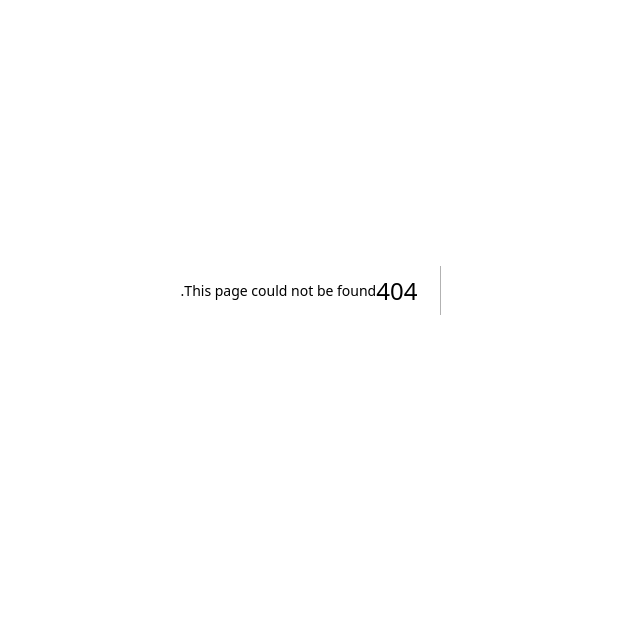
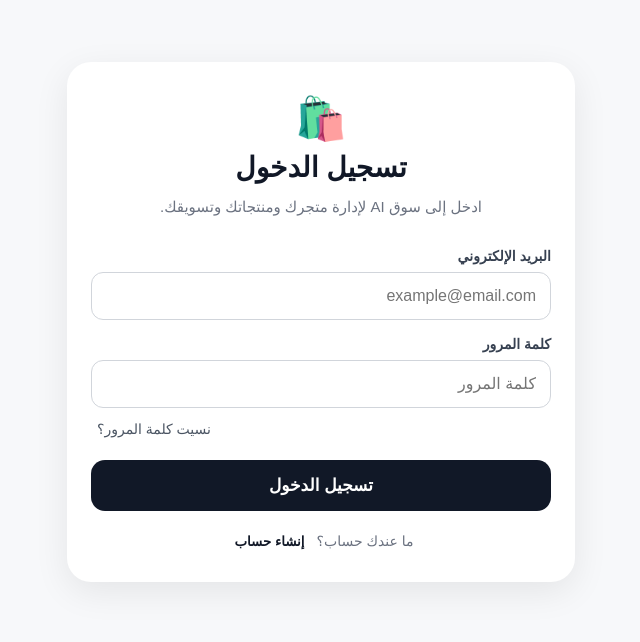
Before and after one commit to suqaiapp-creator/suq-ai, a Next.js app: page /login in a window 1280 px wide. Before the commit this address had no page. Shown: the part 110-752 px from the top of the page, without its empty margins (319-959 px from the left). Built offline with nearby package versions, Linux system fonts and the light colour scheme; no server answers.

Commit message:
Add login page component with authentication logic
This is a new login page component that handles user authentication, including login and password reset functionalities. It checks for existing sessions and provides user feedback for errors and messages.

```diff
--- /dev/null
+++ b/app/login/page.js
@@ -0,0 +1,336 @@
+"use client";
+
+import { useEffect, useState } from "react";
+import { useRouter } from "next/navigation";
+import { createClient } from "../../lib/supabase/client";
+
+export default function LoginPage() {
+  const router = useRouter();
+  const supabase = createClient();
+
+  const [email, setEmail] = useState("");
+  const [password, setPassword] = useState("");
+
+  const [loading, setLoading] = useState(false);
+  const [checking, setChecking] = useState(true);
+  const [error, setError] = useState("");
+  const [message, setMessage] = useState("");
+
+  useEffect(() => {
+    async function checkSession() {
+      const {
+        data: { session },
+      } = await supabase.auth.getSession();
+
+      if (session) {
+        router.replace("/dashboard");
+        return;
+      }
+
+      setChecking(false);
+    }
+
+    checkSession();
+  }, [router, supabase]);
+
+  async function handleLogin(e) {
+    e.preventDefault();
+
+    setError("");
+    setMessage("");
+
+    if (!email.trim()) {
+      setError("اكتب البريد الإلكتروني.");
+      return;
+    }
+
+    if (!password) {
+      setError("اكتب كلمة المرور.");
+      return;
+    }
+
+    setLoading(true);
+
+    try {
+      const { error: loginError } =
+        await supabase.auth.signInWithPassword({
+          email: email.trim().toLowerCase(),
+          password,
+        });
+
+      if (loginError) {
+        setError("البريد الإلكتروني أو كلمة المرور غير صحيحة.");
+        setLoading(false);
+        return;
+      }
+
+      router.replace("/dashboard");
+    } catch (err) {
+      console.error(err);
+      setError("حدث خطأ غير متوقع. حاول مرة أخرى.");
+      setLoading(false);
+    }
+  }
+
+  async function handleForgotPassword() {
+    setError("");
+    setMessage("");
+
+    if (!email.trim()) {
+      setError("اكتب بريدك الإلكتروني أولاً.");
+      return;
+    }
+
+    setLoading(true);
+
+    try {
+      const { error: resetError } =
+        await supabase.auth.resetPasswordForEmail(
+          email.trim().toLowerCase(),
+          {
+            redirectTo: `${window.location.origin}/reset-password`,
+          }
+        );
+
+      if (resetError) {
+        setError(resetError.message);
+        setLoading(false);
+        return;
+      }
+
+      setMessage(
+        "تم إرسال رابط إعادة تعيين كلمة المرور إلى بريدك الإلكتروني."
+      );
+    } catch (err) {
+      console.error(err);
+      setError("تعذر إرسال رابط إعادة تعيين كلمة المرور.");
+    }
+
+    setLoading(false);
+  }
+
+  if (checking) {
+    return (
+      <main
+        dir="rtl"
+        style={{
+          minHeight: "100vh",
+          display: "flex",
+          alignItems: "center",
+          justifyContent: "center",
+          background: "#f7f8fa",
+          fontFamily: "Arial, sans-serif",
+          color: "#374151",
+        }}
+      >
+        جاري التحقق...
+      </main>
+    );
+  }
+
+  return (
+    <main
+      dir="rtl"
+      style={{
+        minHeight: "100vh",
+        background: "#f7f8fa",
+        display: "flex",
+        alignItems: "center",
+        justifyContent: "center",
+        padding: "24px",
+        fontFamily: "Arial, sans-serif",
+      }}
+    >
+      <div
+        style={{
+          width: "100%",
+          maxWidth: "460px",
+          background: "#ffffff",
+          borderRadius: "24px",
+          padding: "32px 24px",
+          boxShadow: "0 10px 35px rgba(0,0,0,0.08)",
+        }}
+      >
+        <div
+          style={{
+            textAlign: "center",
+            marginBottom: "28px",
+          }}
+        >
+          <div
+            style={{
+              fontSize: "42px",
+              marginBottom: "8px",
+            }}
+          >
+            🛍️
+          </div>
+
+          <h1
+            style={{
+              margin: 0,
+              fontSize: "28px",
+              color: "#111827",
+            }}
+          >
+            تسجيل الدخول
+          </h1>
+
+          <p
+            style={{
+              marginTop: "10px",
+              color: "#6b7280",
+              fontSize: "15px",
+              lineHeight: "1.7",
+            }}
+          >
+            ادخل إلى سوق AI لإدارة متجرك ومنتجاتك وتسويقك.
+          </p>
+        </div>
+
+        <form onSubmit={handleLogin}>
+          <label style={labelStyle}>
+            البريد الإلكتروني
+          </label>
+
+          <input
+            type="email"
+            value={email}
+            onChange={(e) => setEmail(e.target.value)}
+            placeholder="example@email.com"
+            autoComplete="email"
+            style={inputStyle}
+          />
+
+          <label style={labelStyle}>
+            كلمة المرور
+          </label>
+
+          <input
+            type="password"
+            value={password}
+            onChange={(e) => setPassword(e.target.value)}
+            placeholder="كلمة المرور"
+            autoComplete="current-password"
+            style={inputStyle}
+          />
+
+          <button
+            type="button"
+            onClick={handleForgotPassword}
+            disabled={loading}
+            style={{
+              display: "block",
+              marginTop: "12px",
+              marginRight: "auto",
+              border: "none",
+              background: "transparent",
+              color: "#4b5563",
+              fontSize: "14px",
+              cursor: "pointer",
+            }}
+          >
+            نسيت كلمة المرور؟
+          </button>
+
+          {error && (
+            <div
+              style={{
+                marginTop: "18px",
+                padding: "12px",
+                borderRadius: "12px",
+                background: "#fef2f2",
+                color: "#b91c1c",
+                fontSize: "14px",
+                lineHeight: "1.7",
+              }}
+            >
+              {error}
+            </div>
+          )}
+
+          {message && (
+            <div
+              style={{
+                marginTop: "18px",
+                padding: "12px",
+                borderRadius: "12px",
+                background: "#ecfdf5",
+                color: "#047857",
+                fontSize: "14px",
+                lineHeight: "1.7",
+              }}
+            >
+              {message}
+            </div>
+          )}
+
+          <button
+            type="submit"
+            disabled={loading}
+            style={{
+              width: "100%",
+              marginTop: "22px",
+              padding: "15px",
+              border: "none",
+              borderRadius: "14px",
+              background: loading ? "#9ca3af" : "#111827",
+              color: "#ffffff",
+              fontSize: "17px",
+              fontWeight: "bold",
+              cursor: loading ? "not-allowed" : "pointer",
+            }}
+          >
+            {loading ? "جاري الدخول..." : "تسجيل الدخول"}
+          </button>
+        </form>
+
+        <div
+          style={{
+            textAlign: "center",
+            marginTop: "22px",
+            color: "#6b7280",
+            fontSize: "14px",
+          }}
+        >
+          ما عندك حساب؟
+
+          <button
+            type="button"
+            onClick={() => router.push("/register")}
+            style={{
+              border: "none",
+              background: "none",
+              color: "#111827",
+              fontWeight: "bold",
+              cursor: "pointer",
+              marginRight: "6px",
+            }}
+          >
+            إنشاء حساب
+          </button>
+        </div>
+      </div>
+    </main>
+  );
+}
+
+const labelStyle = {
+  display: "block",
+  marginBottom: "8px",
+  marginTop: "16px",
+  color: "#374151",
+  fontSize: "14px",
+  fontWeight: "bold",
+};
+
+const inputStyle = {
+  width: "100%",
+  boxSizing: "border-box",
+  padding: "14px",
+  border: "1px solid #d1d5db",
+  borderRadius: "12px",
+  fontSize: "16px",
+  outline: "none",
+  background: "#ffffff",
+};
```
